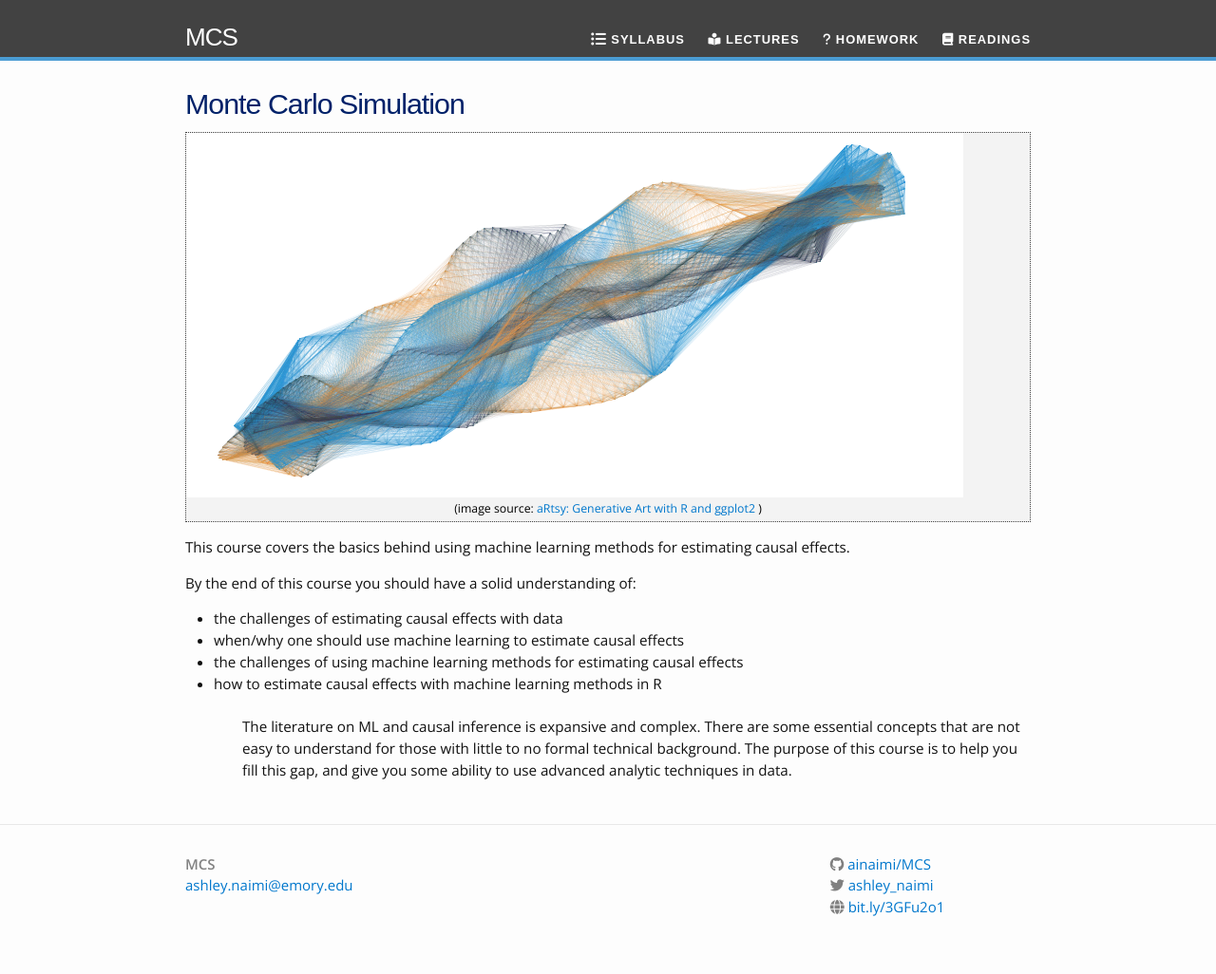
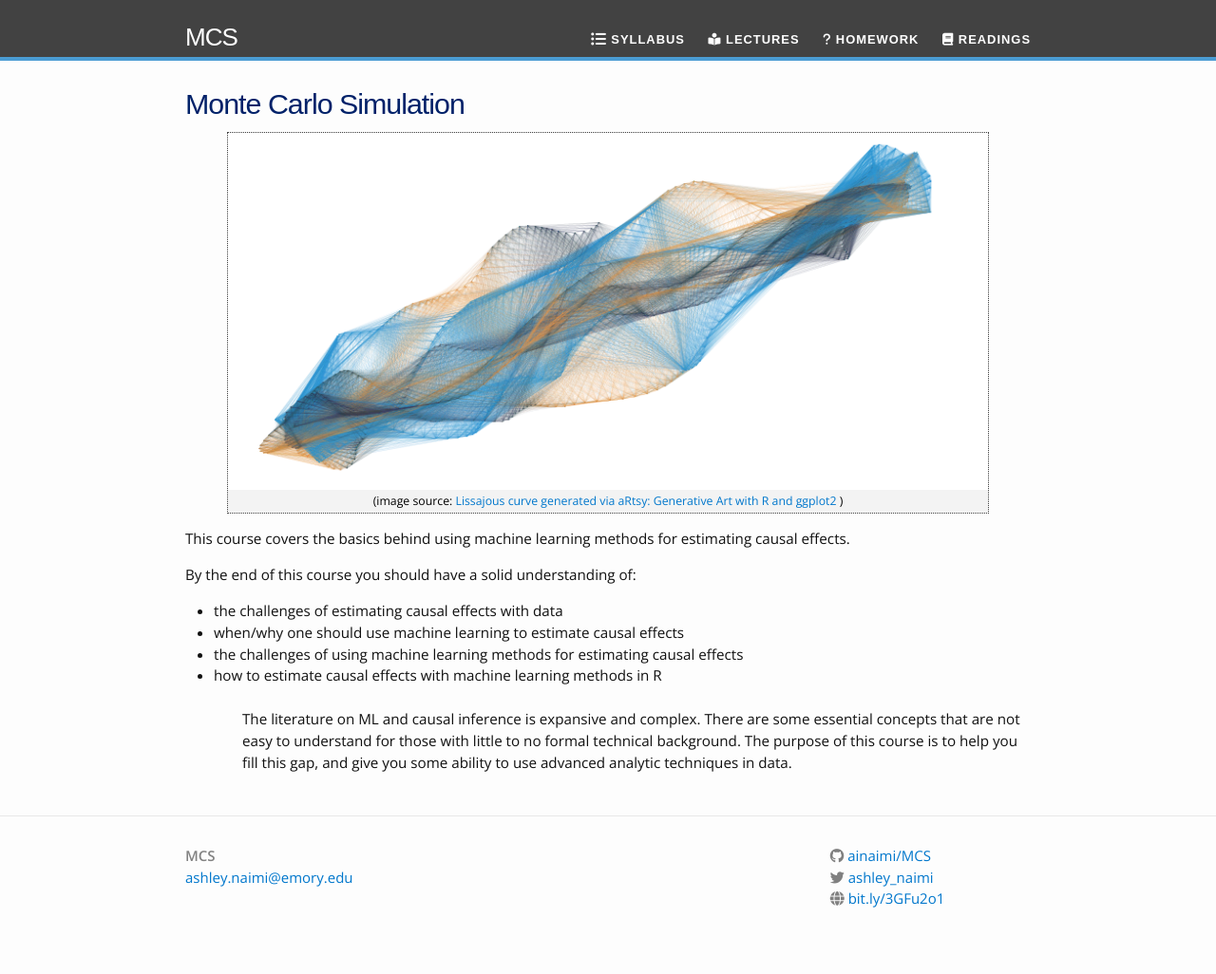
Before and after one commit to ainaimi/IMCS, a Jekyll site: the page built from index.html, in a window 1280 px wide. Shown: the whole page at 95% size. Built offline with Jekyll 4.4.1, drawn with Linux system fonts in a browser that asks for light colours; nearby versions of some CDN libraries.

Commit message:
modified the index landing page.

```diff
--- a/index.html
+++ b/index.html
@@ -8,7 +8,7 @@
 
 <h1>{{ site.subtitle }}</h1>
 
-{% include image.html url="/_images/lissajous.png" caption="(image source: <a href='https://cran.r-project.org/web/packages/aRtsy/readme/README.html#lissajous-curves'>aRtsy: Generative Art with R and ggplot2</a> )" width=900 align="center" %}
+{% include image.html url="/_images/lissajous.png" caption="(image source: <a href='https://cran.r-project.org/web/packages/aRtsy/readme/README.html#lissajous-curves'>Lissajous curve generated via aRtsy: Generative Art with R and ggplot2</a> )" width=800 align="center" %}
 
 {{ site.description }}
 
```
